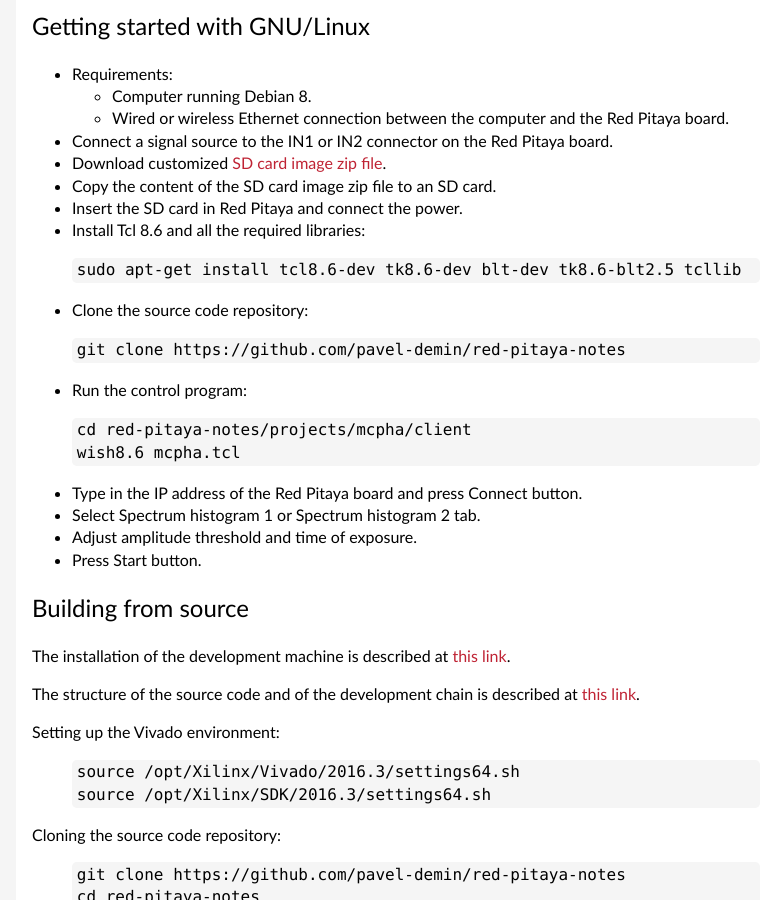
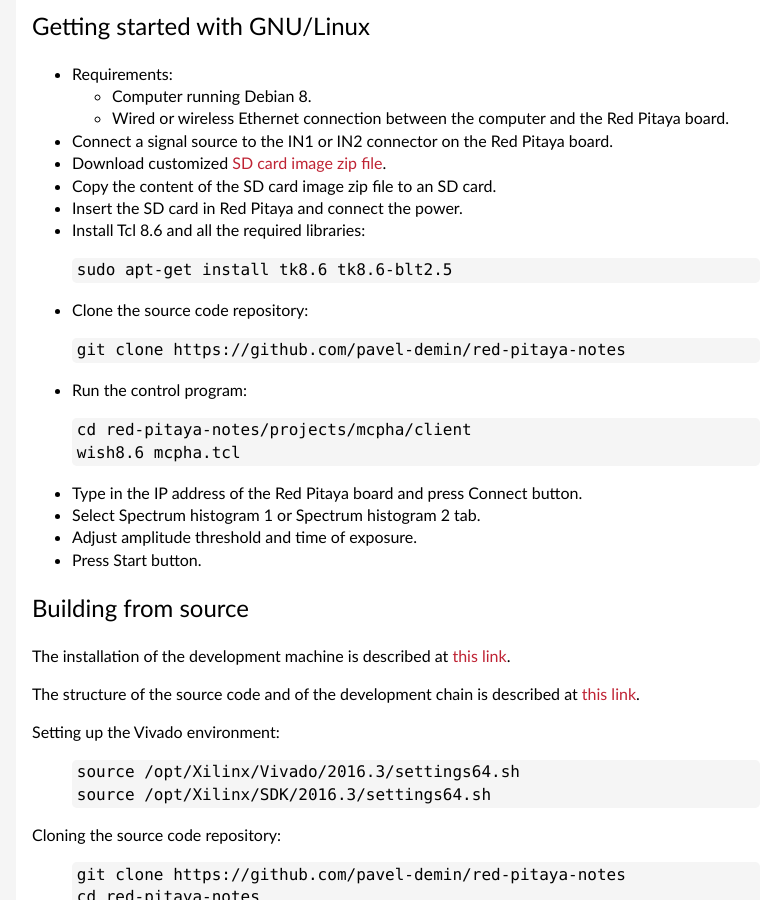
Before and after one commit to pavel-demin/red-pitaya-notes, a Jekyll site: the page built from mcpha.md, in a window 1280 px wide and 900 px high, scrolled down 2159 px. Shown: the whole window, without its empty margins (224-996 px from the left). Built offline with Jekyll 4.4.1, drawn with Linux system fonts in a browser that asks for light colours.

Commit message:
update link to mcpha client and installation instructions in mcpha

```diff
--- a/mcpha.md
+++ b/mcpha.md
@@ -43,7 +43,7 @@
  - Download customized [SD card image zip file](https://www.dropbox.com/sh/5fy49wae6xwxa8a/AABFn0Tal_b23MT_E3PSCAjZa/mcpha/ecosystem-0.95-1-6deb253-mcpha.zip?dl=1).
  - Copy the content of the SD card image zip file to an SD card.
  - Insert the SD card in Red Pitaya and connect the power.
- - Download and unpack the [control program](https://www.dropbox.com/sh/5fy49wae6xwxa8a/AACWFlEXorOJT8Tqv8aoZW43a/mcpha/mcpha-win32-20161212.zip?dl=1).
+ - Download and unpack the [control program](https://www.dropbox.com/sh/5fy49wae6xwxa8a/AADau01Q0u7WKV5LLlyJJTzYa/mcpha/mcpha-win32-20161219.zip?dl=1).
  - Run the control program.
  - Type in the IP address of the Red Pitaya board and press Connect button.
  - Select Spectrum histogram 1 or Spectrum histogram 2 tab.
@@ -62,7 +62,7 @@
  - Insert the SD card in Red Pitaya and connect the power.
  - Install Tcl 8.6 and all the required libraries:
 {% highlight bash %}
-sudo apt-get install tcl8.6-dev tk8.6-dev blt-dev tk8.6-blt2.5 tcllib
+sudo apt-get install tk8.6 tk8.6-blt2.5
 {% endhighlight %}
  - Clone the source code repository:
 {% highlight bash %}
```
